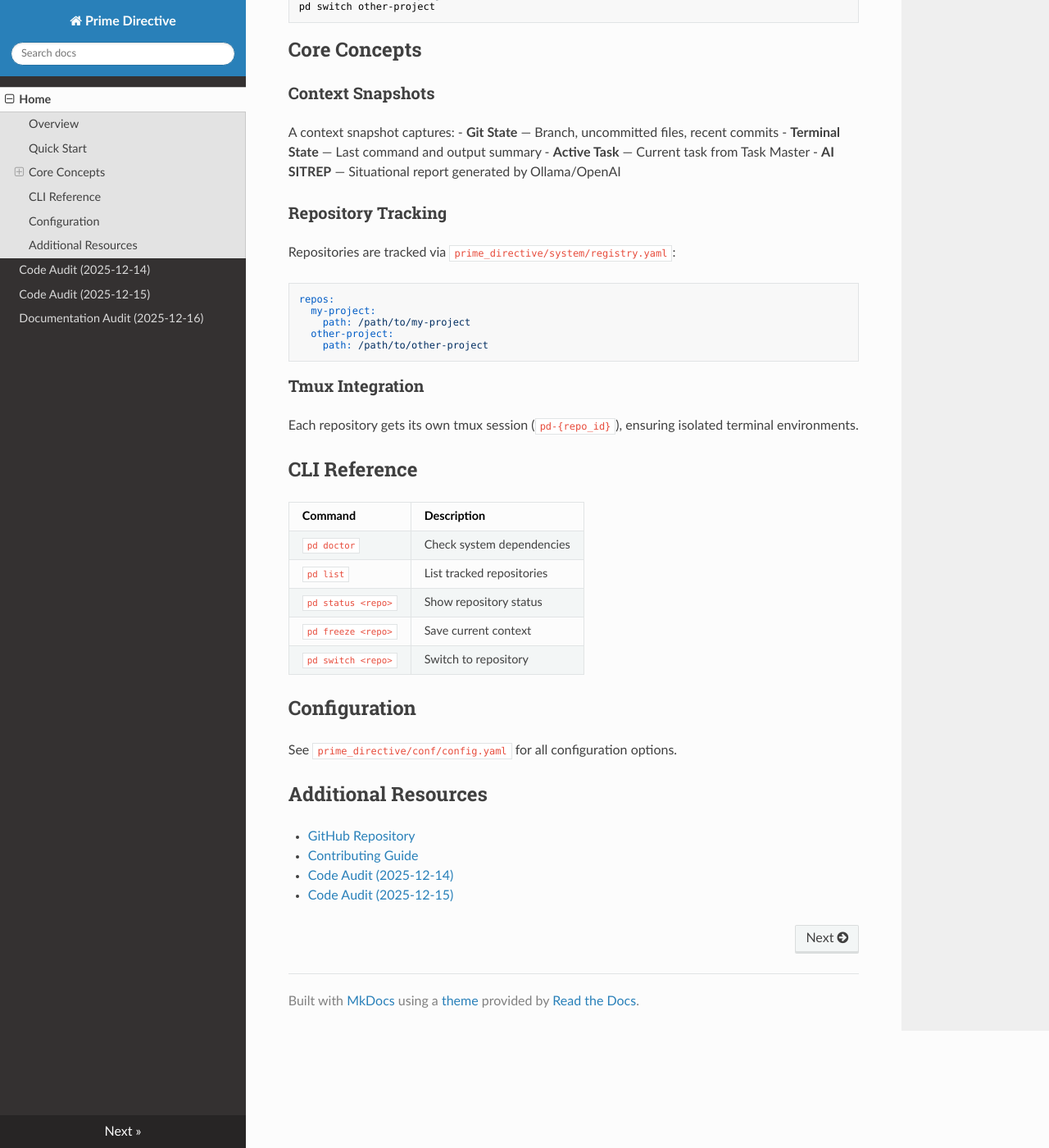
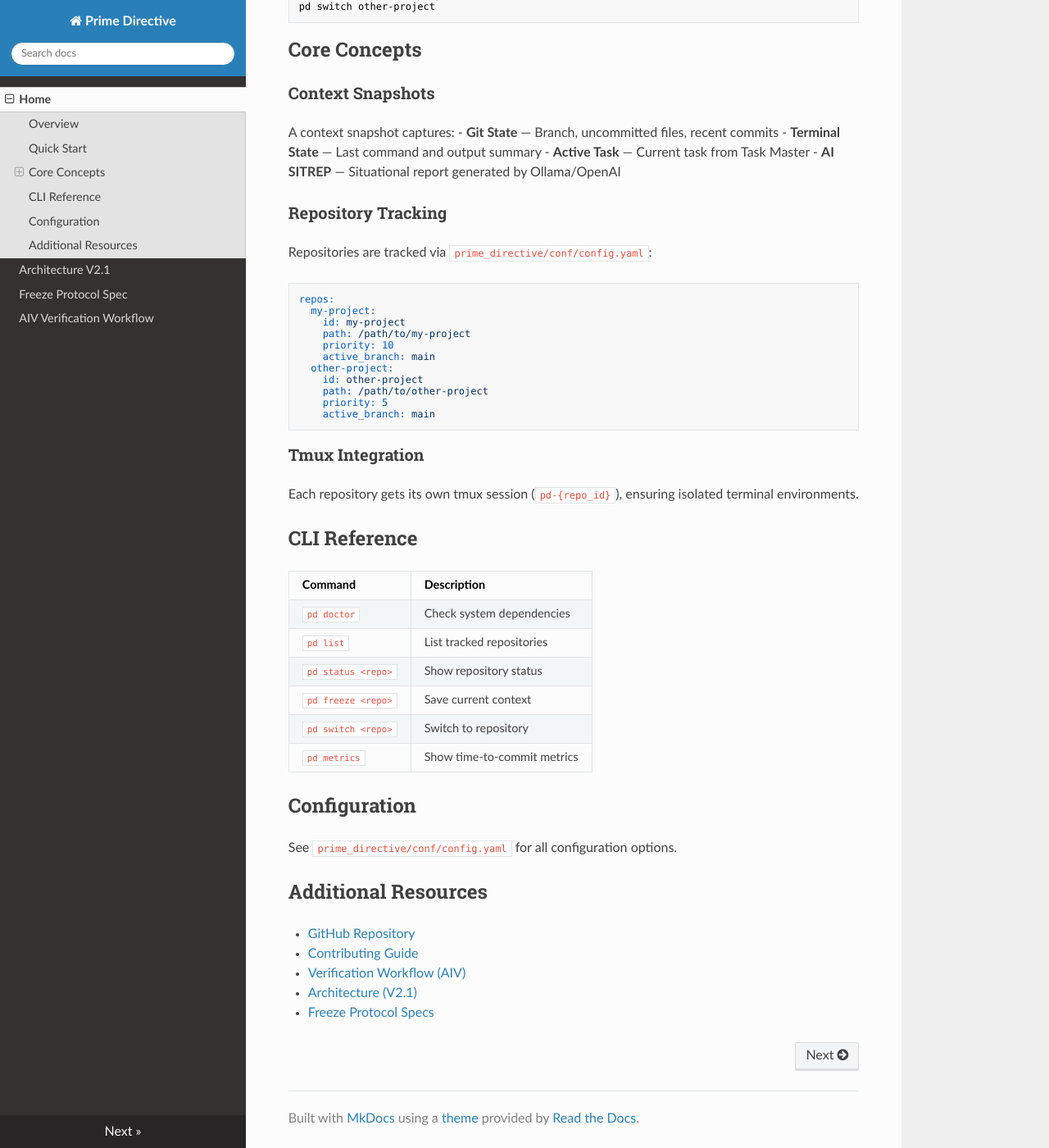
Before and after one commit to ImmortalDemonGod/prime-directive, an MkDocs documentation site: the page built from docs/index.md, in a window 1280 px wide and 1400 px high, scrolled down 592 px. Shown: the whole window at 82% size. Built offline with MkDocs 1.6.1, drawn with Linux system fonts in a browser that asks for light colours; nearby versions of some CDN libraries.

Commit message:
docs: clean up outdated V1 audits and PR issues into archive directory

````diff
--- a/docs/index.md
+++ b/docs/index.md
@@ -34,14 +34,20 @@
 
 ### Repository Tracking
 
-Repositories are tracked via `prime_directive/system/registry.yaml`:
+Repositories are tracked via `prime_directive/conf/config.yaml`:
 
 ```yaml
 repos:
   my-project:
+    id: my-project
     path: /path/to/my-project
+    priority: 10
+    active_branch: main
   other-project:
+    id: other-project
     path: /path/to/other-project
+    priority: 5
+    active_branch: main
 ```
 
 ### Tmux Integration
@@ -57,6 +63,7 @@
 | `pd status <repo>` | Show repository status |
 | `pd freeze <repo>` | Save current context |
 | `pd switch <repo>` | Switch to repository |
+| `pd metrics` | Show time-to-commit metrics |
 
 ## Configuration
 
@@ -66,5 +73,6 @@
 
 - [GitHub Repository](https://github.com/ImmortalDemonGod/prime-directive)
 - [Contributing Guide](https://github.com/ImmortalDemonGod/prime-directive/blob/main/CONTRIBUTING.md)
-- [Code Audit (2025-12-14)](CODE-AUDIT-V1.0-PRIME-DIRECTIVE_2025-12-14_01.md)
-- [Code Audit (2025-12-15)](CODE-AUDIT-V1.0-PRIME-DIRECTIVE_2025-12-15_01.md)
+- [Verification Workflow (AIV)](AIV-SOP.md)
+- [Architecture (V2.1)](PD-ARCH-V2.1-STRATEGIST_2025-12-16.md)
+- [Freeze Protocol Specs](SPEC-V1.2-FREEZE-PROTOCOL.md)
--- a/mkdocs.yml
+++ b/mkdocs.yml
@@ -4,6 +4,6 @@
   name: readthedocs
 nav:
   - Home: index.md
-  - Code Audit (2025-12-14): CODE-AUDIT-V1.0-PRIME-DIRECTIVE_2025-12-14_01.md
-  - Code Audit (2025-12-15): CODE-AUDIT-V1.0-PRIME-DIRECTIVE_2025-12-15_01.md
-  - Documentation Audit (2025-12-16): DOC-AUDIT-V1.0-PRIME-DIRECTIVE_2025-12-16_01.md
+  - Architecture V2.1: PD-ARCH-V2.1-STRATEGIST_2025-12-16.md
+  - Freeze Protocol Spec: SPEC-V1.2-FREEZE-PROTOCOL.md
+  - AIV Verification Workflow: AIV-SOP.md
````
Also changed, not shown: docs/archive/DEBRIEF-V1.1-PLAN.md (renamed from docs/DEBRIEF-V1.1-PLAN.md), docs/archive/audits/CODE-AUDIT-V1.0-PRIME-DIRECTIVE_2025-12-14_01.md (renamed from docs/CODE-AUDIT-V1.0-PRIME-DIRECTIVE_2025-12-14_01.md), docs/archive/audits/CODE-AUDIT-V1.0-PRIME-DIRECTIVE_2025-12-15_01.md (renamed from docs/CODE-AUDIT-V1.0-PRIME-DIRECTIVE_2025-12-15_01.md), docs/archive/audits/CODE-AUDIT-V1.0-PRIME-DIRECTIVE_2025-12-15_02.md (renamed from docs/CODE-AUDIT-V1.0-PRIME-DIRECTIVE_2025-12-15_02.md), docs/archive/audits/DOC-AUDIT-V1.0-PRIME-DIRECTIVE_2025-12-16_01.md (renamed from docs/DOC-AUDIT-V1.0-PRIME-DIRECTIVE_2025-12-16_01.md), docs/archive/pr_comments/PR_ISSUES_DEC14_2025.md (renamed from docs/PR_ISSUES_DEC14_2025.md), docs/archive/pr_comments/PR_ISSUES_DEC15_2025.md (renamed from docs/PR_ISSUES_DEC15_2025.md), docs/archive/pr_comments/PR_ISSUES_DEC15_2025_2.md (renamed from docs/PR_ISSUES_DEC15_2025_2.md).
